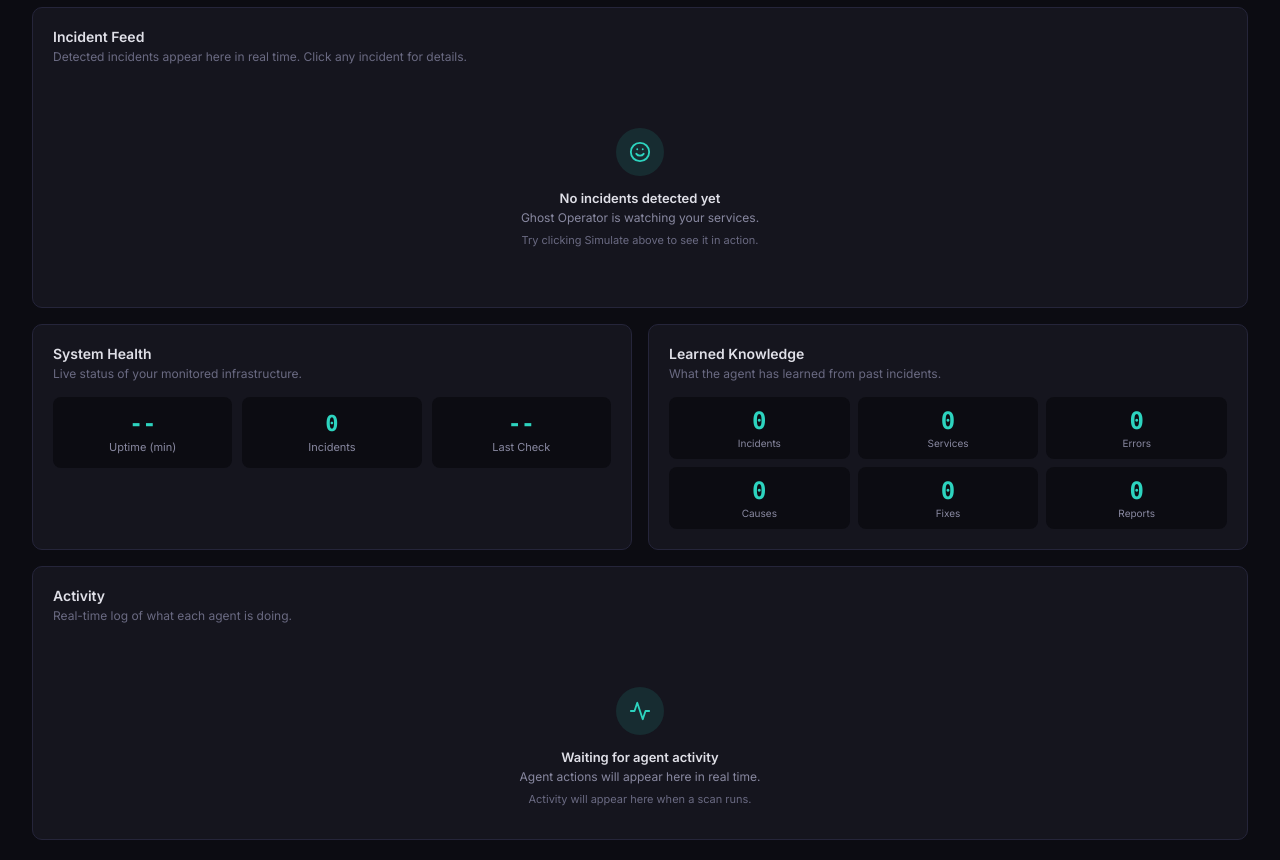
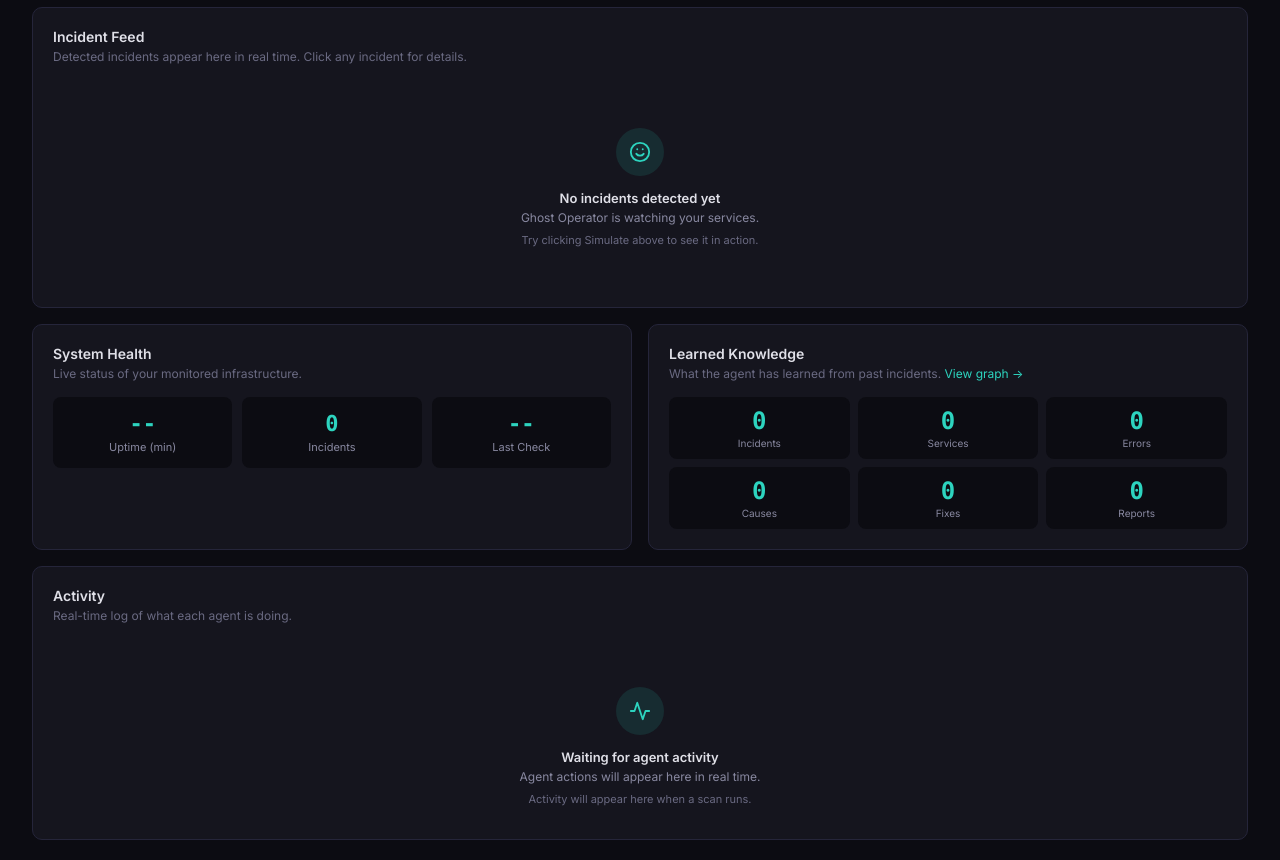
Before and after one commit to arhrid/ghost_operator, a website: page src/dashboard/index.html in a window 1280 px wide. Shown: the part 900-1760 px from the top of the page. Drawn offline with Linux system fonts and the light colour scheme; no server answers.

Commit message:
Add link to knowledge graph page

```diff
--- a/src/dashboard/index.html
+++ b/src/dashboard/index.html
@@ -1045,7 +1045,7 @@
     <div class="card">
       <div class="card-header">
         <h2>Learned Knowledge</h2>
-        <div class="card-description">What the agent has learned from past incidents.</div>
+        <div class="card-description">What the agent has learned from past incidents. <a href="/dashboard/graph.html" style="color:var(--accent);text-decoration:none;">View graph →</a></div>
       </div>
       <div class="graph-stats">
         <div class="graph-stat"><div class="num" id="gIncidents">0</div><div class="lbl">Incidents</div></div>
```
